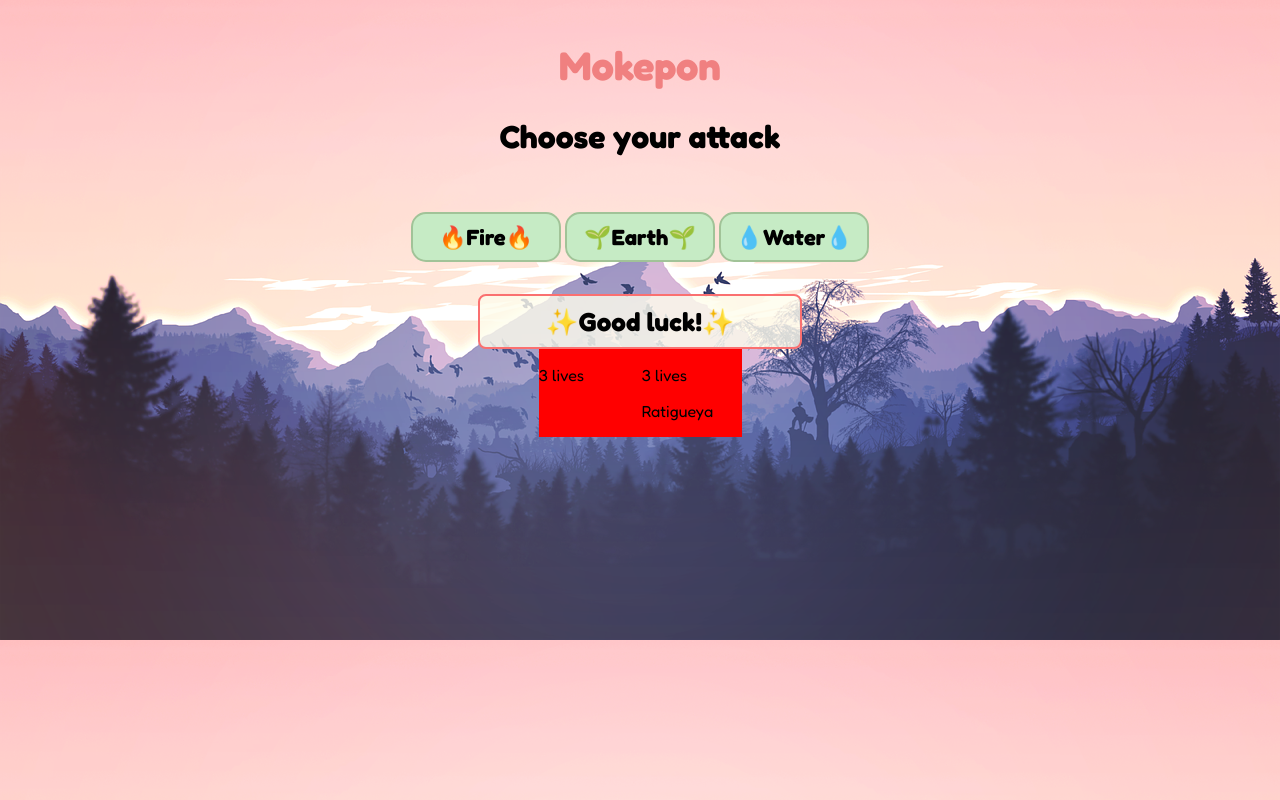
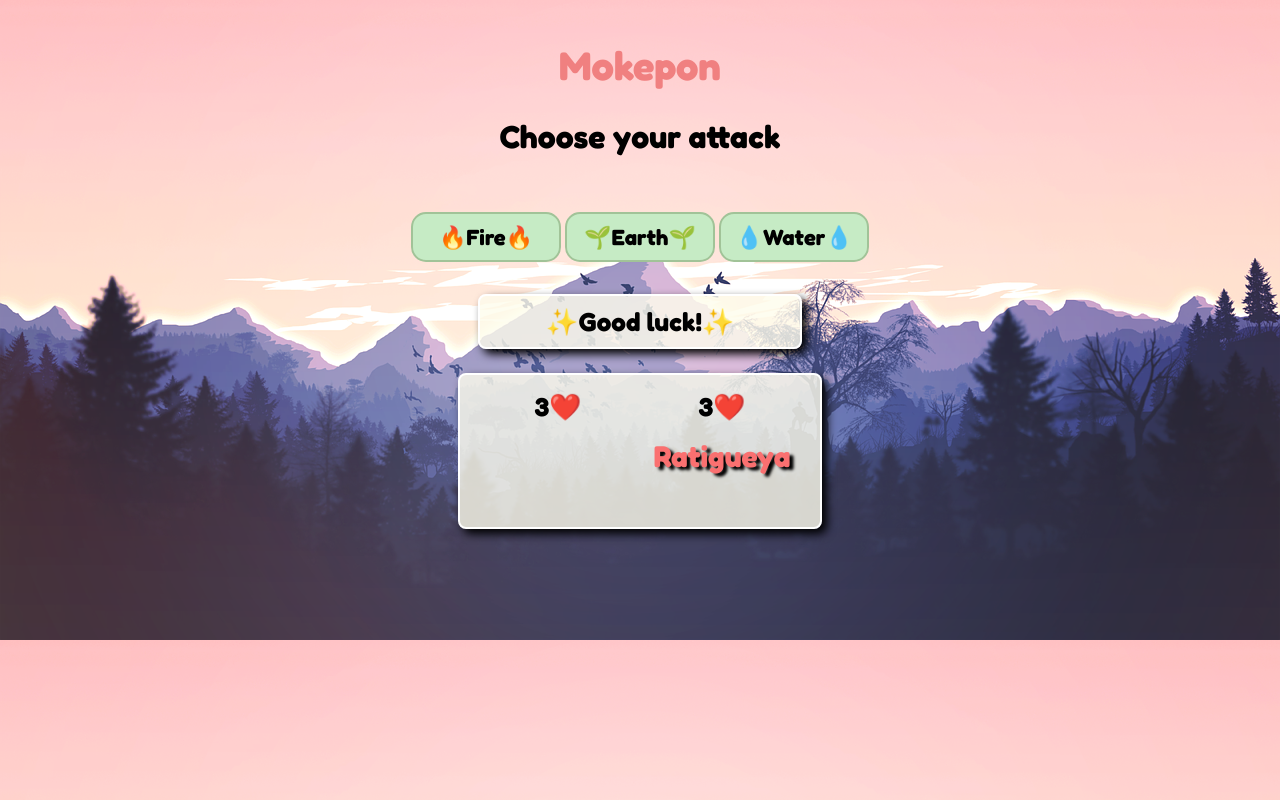
Before and after one commit to ValenciaTatiana/MOKEPON-game, a plain HTML site: page index.html in a window 1280 px wide. Both pictures are taken after a click on the button "Select". Drawn offline with Linux system fonts and the light colour scheme.

Commit message:
Adding styles to the area where the messages are displayed, as well as applying styles to the messages, the names of the pets, and the lives.

```diff
--- a/index.html
+++ b/index.html
@@ -58,12 +58,12 @@
 
         <div class="life-counter">
             <div>
-                <p id="life-player">3 lives</p>
+                <p id="life-player">3❤️</p>
                 <p id="player-pet"></p>
                 <div id="stroke-player"></div>
             </div>
             <div>
-                <p id="life-opponent">3 lives</p>
+                <p id="life-opponent">3❤️</p>
                 <p id="opponent-pet"></p>
                 <div id="stroke-opponent"></div>
             </div>
--- a/styles.css
+++ b/styles.css
@@ -36,6 +36,7 @@ body {
     width: 150px;
     height: 200px;
     background-color: rgba(254, 253, 237, 0.8);
+    box-shadow: 5px 5px 10px rgba(0, 0, 0, 1.1);
     padding: 10px;
     box-sizing: border-box;
     border-radius: 15px;
@@ -98,18 +99,50 @@ button {
     text-align: center;
     width: 300px;
     background-color: rgba(254, 253, 237, 0.8);
+    box-shadow: 5px 5px 10px rgba(0, 0, 0, 20.3);
     color: black;
-    border: 2px solid  #FA7070;
+    border: 2px solid  white;
+    border-radius: 8px;
     font-size: 26px;
     font-weight: bold;
     margin-top: 2rem;
-    border-radius: 8px;
     padding: 10px;
 }
 
 .life-counter {
-    background-color: red;
     display: grid;
     grid-template-columns: 100px 100px;
-    gap: 3px;
+    justify-items: center;
+    text-align: center;
+    gap: 4rem;
+    margin: 1.5rem;
+    background-color: rgba(254, 253, 237, 0.8);
+    box-shadow: 5px 5px 10px rgba(0, 0, 0, 20.3);
+    padding: 1rem 3rem;
+    border: 2px solid white;
+    border-radius: 8px;
 }
+
+#life-player,
+#life-opponent {
+    font-size: 26px;
+    font-weight: bold;
+    margin: 0;
+}
+
+#player-pet,
+#opponent-pet {
+    font-size: 30px;
+    font-weight: bold;
+    color: #FA7070;
+    text-shadow: 4px 3px 3px black;
+    margin-top: 1rem;
+}
+
+#stroke-player,
+#stroke-opponent {
+    font-size: 24px;
+    font-weight: bold;
+    width: 200px;
+    padding: 0.2rem;
+}
```
Also changed, not shown: juego.js (+2 -4 lines).
